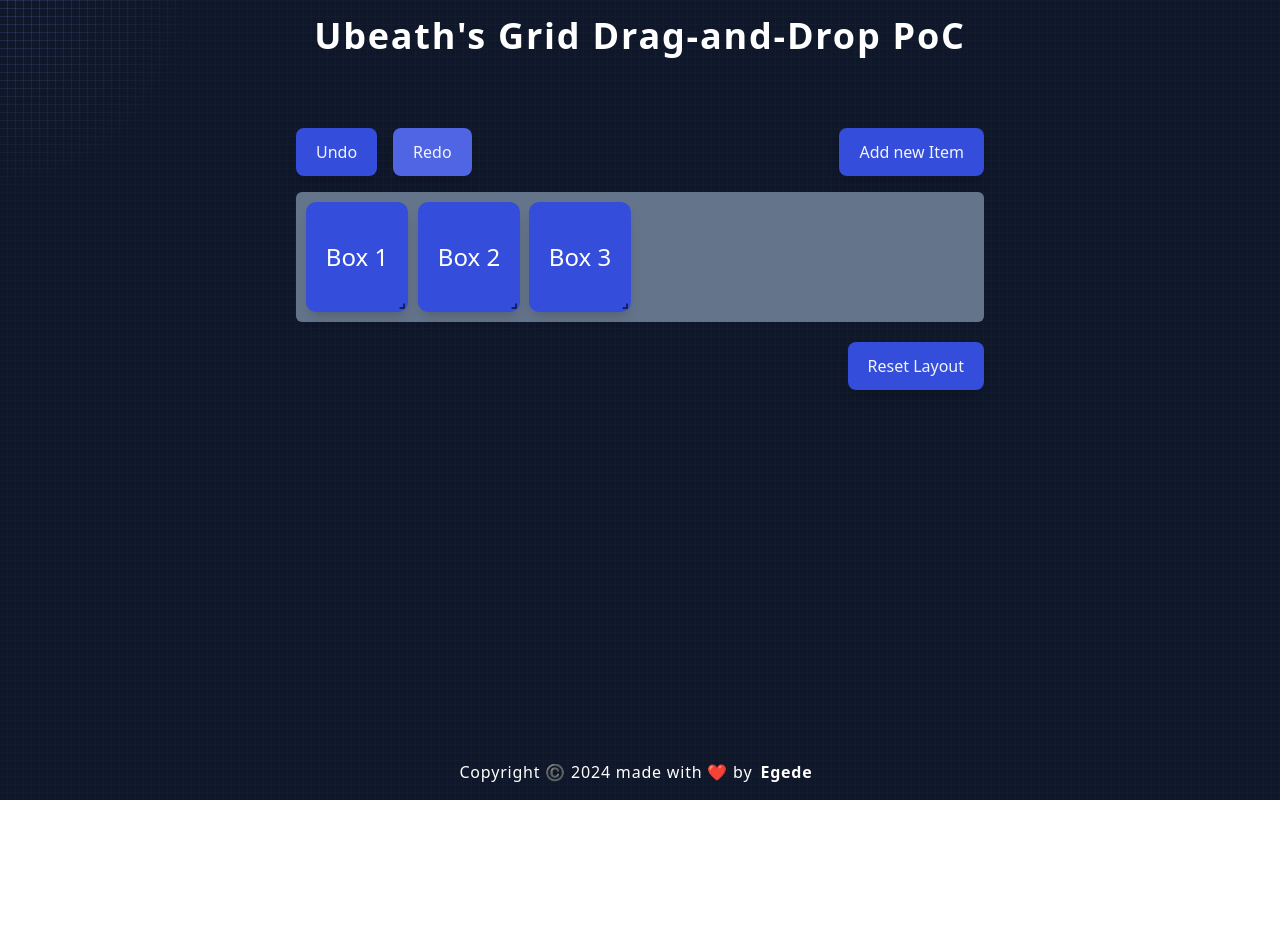
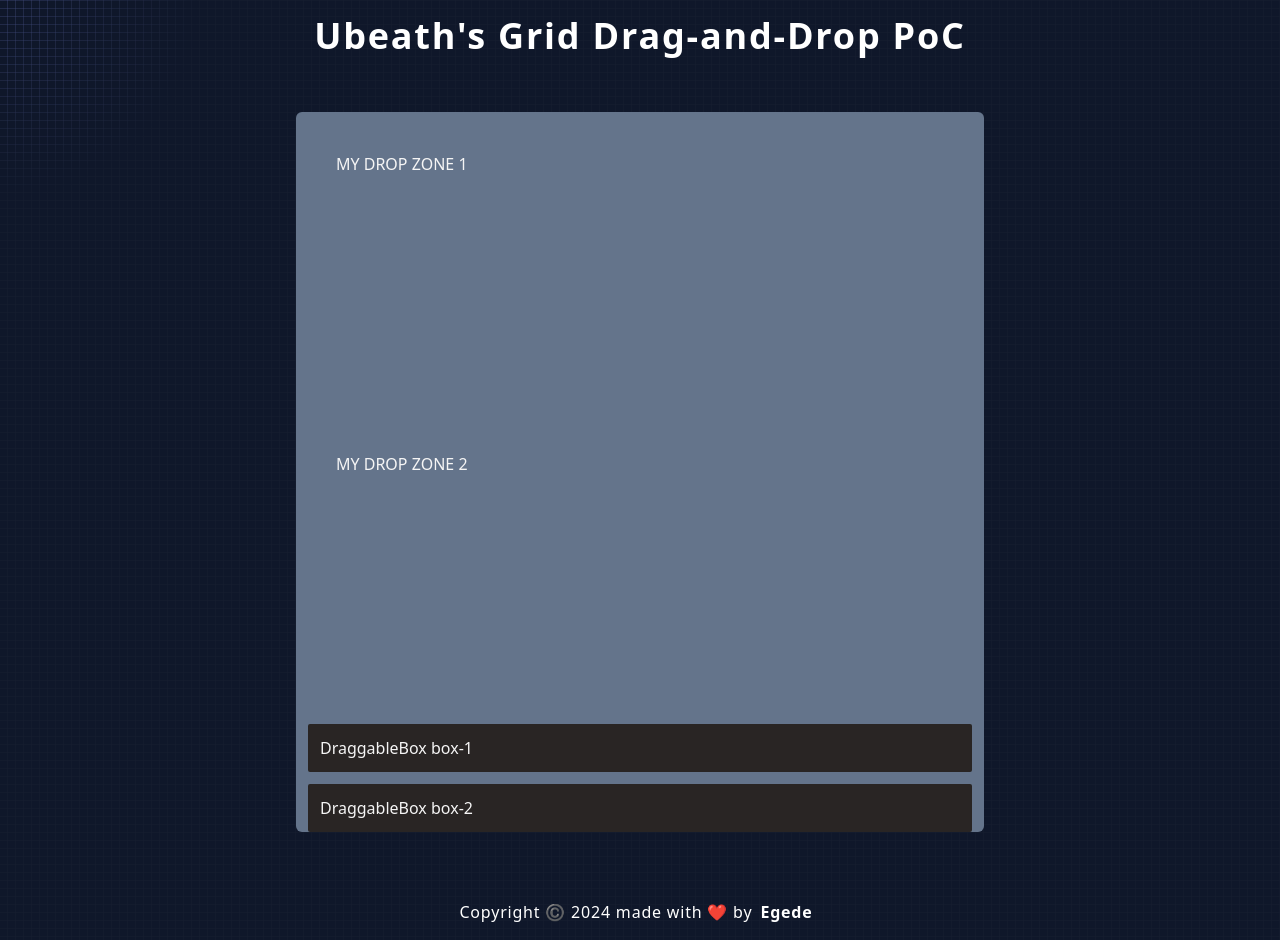
Before and after one commit to AnonSols/gdd-poc, a React (Vite) app: page / in a window 1280 px wide. Before the commit the page ends 800 px from the top, so only its background shows below. Built offline with nearby package versions, Linux system fonts and the light colour scheme.

Commit message:
implement nested component

```diff
--- a/package.json
+++ b/package.json
@@ -20,6 +20,7 @@
     "react-dnd-html5-backend": "^16.0.1",
     "react-dom": "^18.3.1",
     "react-grid-layout": "^1.4.4",
+    "react-hot-toast": "^2.4.1",
     "react-resizable": "^3.0.5",
     "tailwind-merge": "^2.5.2"
   },
--- a/src/App.tsx
+++ b/src/App.tsx
@@ -1,5 +1,5 @@
 import { DndProvider } from "react-dnd";
-import Grid from "./components/Grid";
+import Grid from "./components/Gridv2";
 import { HeroHighlight } from "./components/Highlight";
 import { HTML5Backend } from "react-dnd-html5-backend";
 
--- /dev/null
+++ b/src/components/DragDropContainer.tsx
@@ -0,0 +1,16 @@
+import DraggableBox from "./DraggableBox";
+import DropContainer from "./DropContainer";
+
+const DragDropContainer = () => {
+  return (
+    <div>
+      <DropContainer id="1" accentType="box" />
+      <DropContainer id="2" accentType="input" />
+
+      <DraggableBox id="box-1" type="box" />
+      <DraggableBox id="box-2" type="input" />
+    </div>
+  );
+};
+
+export default DragDropContainer;
--- a/src/components/DraggableBox.tsx
+++ b/src/components/DraggableBox.tsx
@@ -1,28 +1,30 @@
 import { useDrag } from "react-dnd";
 import { DragItemProtocol } from "../types/types.ts";
 
-const DraggableBox = () => {
+const DraggableBox = ({ type, id }: DragItemProtocol) => {
   const [{ isDragging }, drag] = useDrag<
     DragItemProtocol,
     void,
     { isDragging: boolean }
   >({
-    type: "box",
+    type,
     item: {
-      type: "box",
-      id: "box-1",
+      type,
+      id,
     },
-    collect: (monitor) => ({ isDragging: !!monitor.isDragging() }),
+    collect: (monitor) => {
+      return { isDragging: !!monitor.isDragging() };
+    },
   });
 
   return (
     <div
       ref={drag}
-      className={`bg-[lightblue] w-11 h-1 cursor-move opacity-[${
+      className={`bg-stone-800 p-3 rounded-sm m-3  cursor-move opacity-[${
         isDragging ? 0.5 : 1
       }]`}
     >
-      DraggableBox
+      DraggableBox {id}
     </div>
   );
 };
--- a/src/components/DropContainer.tsx
+++ b/src/components/DropContainer.tsx
@@ -1,12 +1,15 @@
 import { useDrop } from "react-dnd";
 import { DropContainerProtocol } from "../types/types";
-import { FC } from "react";
+import { FC, useState } from "react";
+import DraggableBox from "./DraggableBox";
 
-const DropContainer: FC<DropContainerProtocol> = ({ onDrop }) => {
+const DropContainer: FC<DropContainerProtocol> = ({ id, accentType }) => {
+  const [items, setItems] = useState<string[]>([]);
+
   const [{ isOver, canDrop }, drop] = useDrop({
-    accept: "box",
-    drop: (item) => {
-      onDrop(item);
+    accept: accentType,
+    drop: (item: { id: string }) => {
+      setItems((prevItems) => [...prevItems, item.id]);
     },
     collect: (monitor) => ({
       isOver: !!monitor.isOver(),
@@ -16,18 +19,16 @@ const DropContainer: FC<DropContainerProtocol> = ({ onDrop }) => {
   return (
     <div
       ref={drop}
-      style={{
-        height: "300px",
-        width: "300px",
-        backgroundColor: isOver
-          ? "lightgreen"
-          : canDrop
-          ? "lightyellow"
-          : "white",
-        padding: "10px",
-      }}
+      className={`p-10 w-[300px] h-[300px] bg-[${
+        isOver ? "lightgreen" : canDrop ? "lightyellow" : "white"
+      }]`}
+
     >
-      Drop here
+      <p>{`MY DROP ZONE ${id}`}</p>
+
+      {items.map((item) => (
+        <DraggableBox key={item} id={item} type={accentType} />
+      ))}
     </div>
   );
 };
--- a/src/components/Gridv2.tsx
+++ b/src/components/Gridv2.tsx
@@ -1,6 +1,12 @@
+import DragDropContainer from "./DragDropContainer";
+
 const Gridv2 = () => {
   // update the new grid layout here
-  return <div>Gridv2</div>;
+  return (
+    <div className="layout">
+      <DragDropContainer />
+    </div>
+  );
 };
 
 export default Gridv2;
--- a/src/types/types.ts
+++ b/src/types/types.ts
@@ -4,5 +4,6 @@ export interface DragItemProtocol {
 }
 
 export interface DropContainerProtocol {
-  onDrop: (item: unknown) => void;
+  id: string;
+  accentType: string;
 }
```
Also changed, not shown: 1 other file (tests, documents, lock files or other folders).
